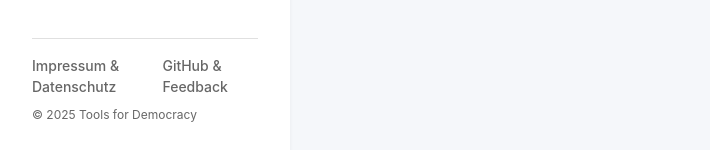
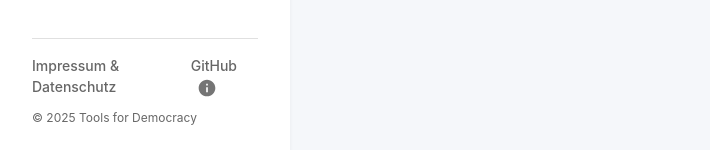
Before and after one commit to kdev/ratsrechner.de, a React (Vite) app: page / in a window 1280 px wide. Shown: the part 360-510 px from the top of the page, without its empty margins (24-734 px from the left). Built offline with nearby package versions, Linux system fonts and the light colour scheme.

Commit message:
Remove "Feedback" to prevent linebreak. But explain how feedback could be given trough tooltip.

```diff
--- a/src/components/Sidebar.jsx
+++ b/src/components/Sidebar.jsx
@@ -18,6 +18,7 @@ import {
     Chip,
     Divider,
     Tooltip,
+    IconButton,
     Badge,
     Popover,
     Card,
@@ -25,6 +26,7 @@ import {
     Alert,
     InputAdornment
 } from '@mui/material';
+import InfoIcon from '@mui/icons-material/Info';
 import { debounce } from 'lodash';
 
 // Memoized Party-Listenelement für bessere Performance
@@ -664,8 +666,18 @@ function Sidebar({
                         rel="noopener noreferrer"
                         style={{ color: 'inherit', textDecoration: 'none' }}
                     >
-                        GitHub & Feedback
+                        GitHub
+                        <Tooltip
+                            title="Über Github Issues können Sie uns Feedback geben oder Fehler melden. Sie können auch selbst Änderungen vornehmen und Pull Requests einreichen. Zum Beispiel um neue Städte hinzufügen."
+                            placement="right"
+                            arrow
+                        >
+                            <IconButton size="small" sx={{ ml: 0.5, p: 0.25 }}>
+                                <InfoIcon fontSize="small" color="action" />
+                            </IconButton>
+                        </Tooltip>
                     </a>
+
                 </Box>
                 <Typography variant="caption" color="text.secondary">
                     © {new Date().getFullYear()} Tools for Democracy
```
